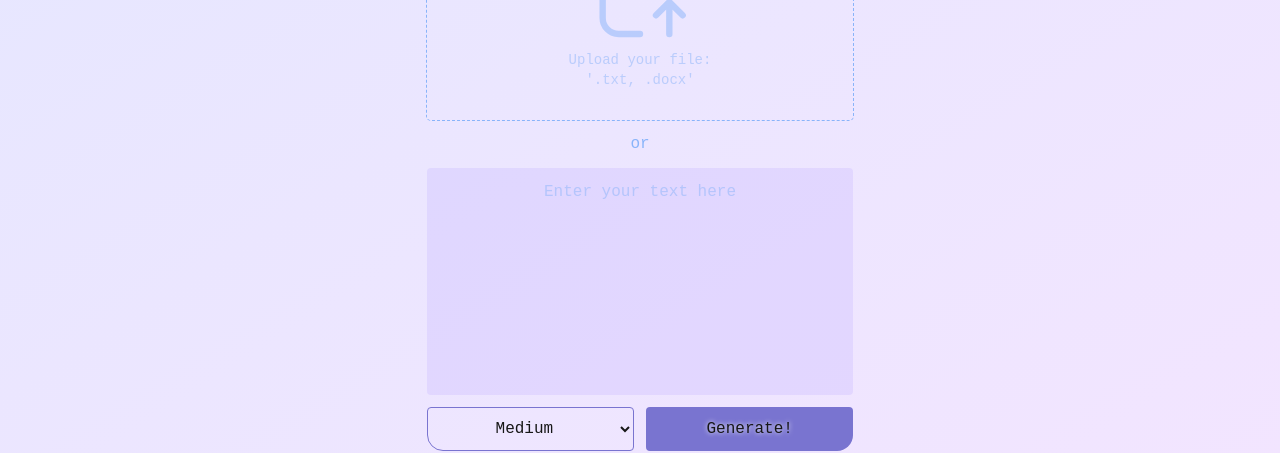
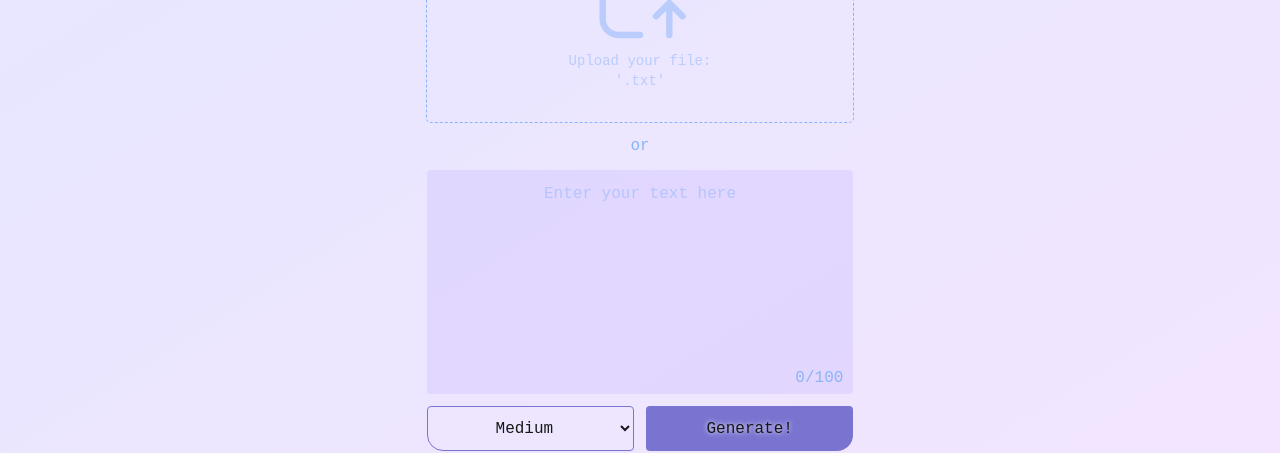
Before and after one commit to yiwywo18ypwtp1/title.io, a Next.js app: page / in a window 1280 px wide. Shown: the part 256-709 px from the top of the page. Built offline with nearby package versions, Linux system fonts and the light colour scheme; no server answers.

Commit message:
file upload system reworked | text length handling | other minor fixes

```diff
--- a/src/components/GenerateForm.tsx
+++ b/src/components/GenerateForm.tsx
@@ -1,4 +1,4 @@
-import React, {useState} from 'react';
+import React, {useEffect, useState} from 'react';
 import axios from "axios";
 import type {FC} from 'react';
 
@@ -7,13 +7,14 @@ type GenerateFormProps = {
    setIsGenerated: (val: boolean) => void;
    setTitleResult: (titles: string[]) => void;
    textInput: string;
-   setTextInput: (textInput: string) => void;
+   setTextInput: (textInput: string | null) => void;
 };
 
 const GenerateForm: FC<GenerateFormProps> = ({setIsGenerated, setTitleResult, setTextInput, textInput}) => {
    const [titleLength, setTitleLength] = useState<string>("medium");
    const [error, setError] = useState<string | null>(null);
-
+   const [charCount, setCharCount] = useState<number>(0);
+   const [file, setFile] = useState<File | undefined | null>(null);
 
    const handleSubmit = async () => {
       if (!textInput) {
@@ -40,6 +41,14 @@ const GenerateForm: FC<GenerateFormProps> = ({setIsGenerated, setTitleResult, se
       }
    };
 
+   useEffect(() => {
+      if (textInput) {
+         setCharCount(textInput.length);
+      } else {
+         setCharCount(0)
+      }
+   }, [textInput])
+
    return (
       <div className="flex flex-col w-1/3 h-full">
          <div className="flex flex-col items-center gap-3 w-full h-full">
@@ -50,20 +59,23 @@ const GenerateForm: FC<GenerateFormProps> = ({setIsGenerated, setTitleResult, se
                   htmlFor="file-upload"
                   className="flex items-center justify-center px-3 py-1 text-[#89B4FA] rounded cursor-pointer text-center"
                >
-                  {!textInput ? (
+                  {!file ? (
                      <div className="flex flex-col items-center justify-center">
                         <img
                            src='upload.svg' alt="Upload icon"
                            className="w-32 h-32 opacity-50 hover:drop-shadow-[0_0_7px_rgba(137,180,250,1)] transition-all "
                         />
                         <p className="text-[#89B4FA]/50 text-sm">Upload your file:</p>
-                        <p className="text-[#89B4FA]/50 text-sm">&#39;.txt, .docx&#39;</p>
+                        <p className="text-[#89B4FA]/50 text-sm">&#39;.txt&#39;</p>
                      </div>
                   ) : (
                      <div className="flex flex-col items-center justify-center gap-3">
                         <p>Yey, you ready to generate :)</p>
                         <button
-                           onClick={() => setTextInput(null)}
+                           onClick={() => {
+                              setFile(null);
+                              setTextInput(null);
+                           }}
                            className="border-1 rounded-3xl px-4 py-2 hover:drop-shadow-[0_0_7px_rgba(137,180,250,1)] transition-all hover:bg-[#89B4FA] hover:text-white hover:border-[#89B4FA]"
                         >
                            Clear
@@ -78,37 +90,47 @@ const GenerateForm: FC<GenerateFormProps> = ({setIsGenerated, setTitleResult, se
                   type="file"
                   accept=".txt"
                   onChange={(e) => {
-                     const file = e.target.files?.[0];
-                     if (file) {
+                     const selectedFile = e.target.files?.[0];
+                     if (selectedFile) {
+                        setFile(selectedFile);
                         const reader = new FileReader();
                         reader.onload = (event) => {
                            const text = event.target?.result as string;
                            setTextInput(text);
                         };
-                        reader.readAsText(file, "UTF-8");
+                        reader.readAsText(selectedFile, "UTF-8");
                      }
                   }}
                   className="hidden"
                />
             </div>
 
+            {error ? (
+               <p className="text-red-400 text-m transition-opacity animate-pulse">{error}</p>
+            ) : (
                <p className="text-[#89B4FA] text-m">or</p>
+            )}
 
+
+            <div className="relative w-full h-[50%]">
               <textarea
                  onChange={(e) => {
                     setTextInput(e.target.value);
                     setError(null);
                  }}
-               className="custom-scroll box-border w-full h-1/2 bg-violet-300/30 py-3 px-4 rounded-sm resize-none text-[#89B4FA] placeholder:text-center focus:outline-1 outline-[#89B4FA] focus:shadow-[0_0_7px_rgba(137,180,250,1)] focus:placeholder-transparent transition-all"
+                 className={`custom-scroll box-border w-full h-full bg-violet-300/30 py-3 px-4 rounded-sm resize-none text-[#89B4FA] ${textInput ? 'placeholder:text-left' : 'placeholder:text-center'} focus:outline-1 outline-[#89B4FA] focus:shadow-[0_0_7px_rgba(137,180,250,1)] focus:placeholder-transparent transition-all`}
                  rows={1}
-               placeholder="Enter your text here"
+                 placeholder={`${textInput ? textInput : 'Enter your text here'}`}
                  spellCheck={false}
                  required
               />
 
-            {error && (
-               <p className="text-red-400 text-sm transition-opacity animate-pulse">{error}</p>
-            )}
+               {charCount < 100 ?
+                  <p className="absolute bottom-1 right-2.5 text-[#89B4FA] select-none">{charCount}/100</p>
+                  :
+                  <p className="absolute bottom-1 right-2.5 text-[#89B4FA] select-none">{charCount}</p>
+               }
+            </div>
 
             <div className="flex flex-row w-full h-1/10 gap-3">
                <select
--- a/src/components/Header.tsx
+++ b/src/components/Header.tsx
@@ -7,15 +7,17 @@ import axios from "axios";
 
 type HeaderProps = {
    onReset?: () => void;
+   resetTextInput?: () => void;
 };
 
-const Header: FC<HeaderProps> = ({onReset}) => {
+const Header: FC<HeaderProps> = ({onReset, resetTextInput}) => {
    const {user, setUser} = useUser();
    const router = useRouter()
 
 
    const handleReset = () => {
-      if (onReset) {
+      if (onReset && resetTextInput) {
+         resetTextInput();
          onReset();
       } else {
          router.push('/')
--- a/src/pages/index.tsx
+++ b/src/pages/index.tsx
@@ -10,7 +10,7 @@ export default function Home() {
    const [isGenerated, setIsGenerated] = useState(false);
    const [titleResult, setTitleResult] = useState<string[]>([]);
 
-   const [textInput, setTextInput] = useState<string>("");
+   const [textInput, setTextInput] = useState<string | null>(null);
 
    return (
       <>
@@ -20,7 +20,10 @@ export default function Home() {
          </Head>
 
          <main className="main bg-gradient-to-br from-indigo-400/20 to-purple-400/20 font-audiolink">
-            <Header onReset={() => setIsGenerated(false)}/>
+            <Header
+               onReset={() => setIsGenerated(false)}
+               resetTextInput={() => setTextInput(null)}
+            />
 
             <div className="flex flex-col h-full w-full justify-center">
                <AnimatePresence mode="wait">
```
Lines whose indentation alone changed are shown as unchanged.
